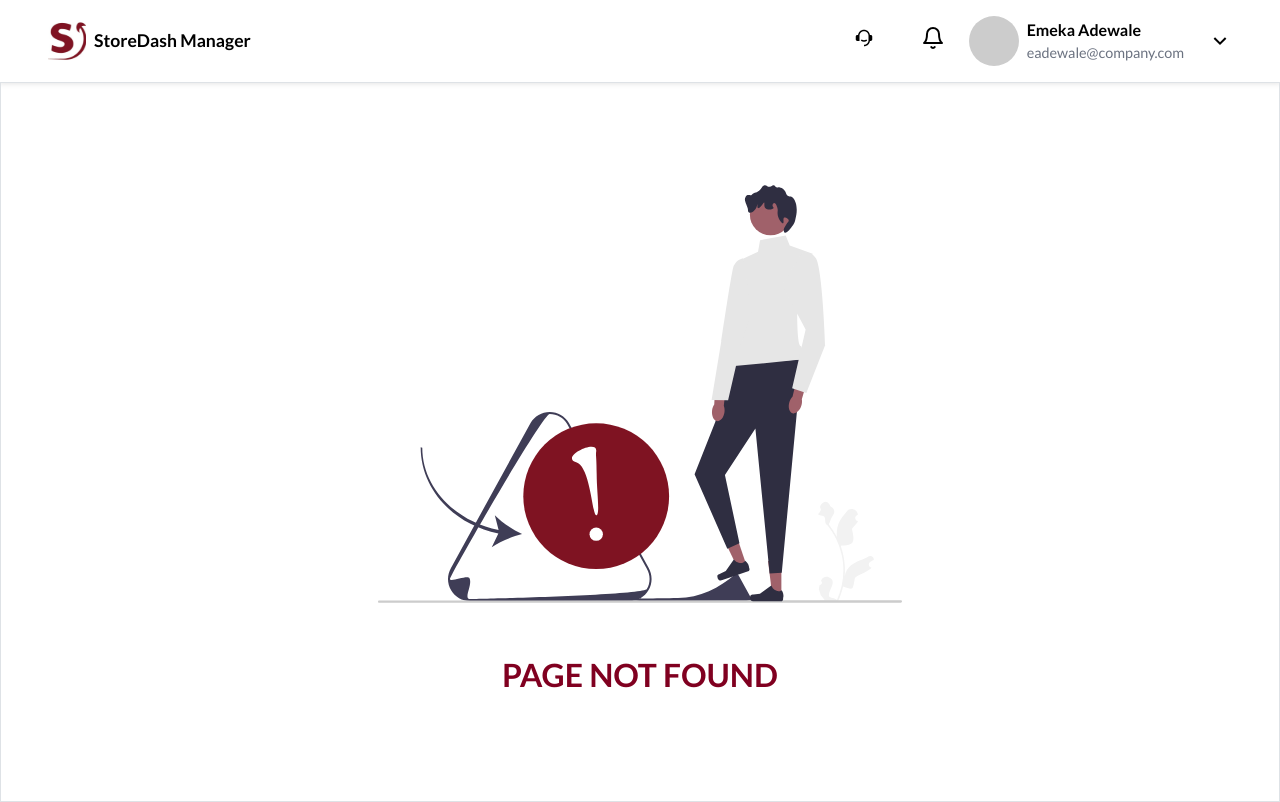
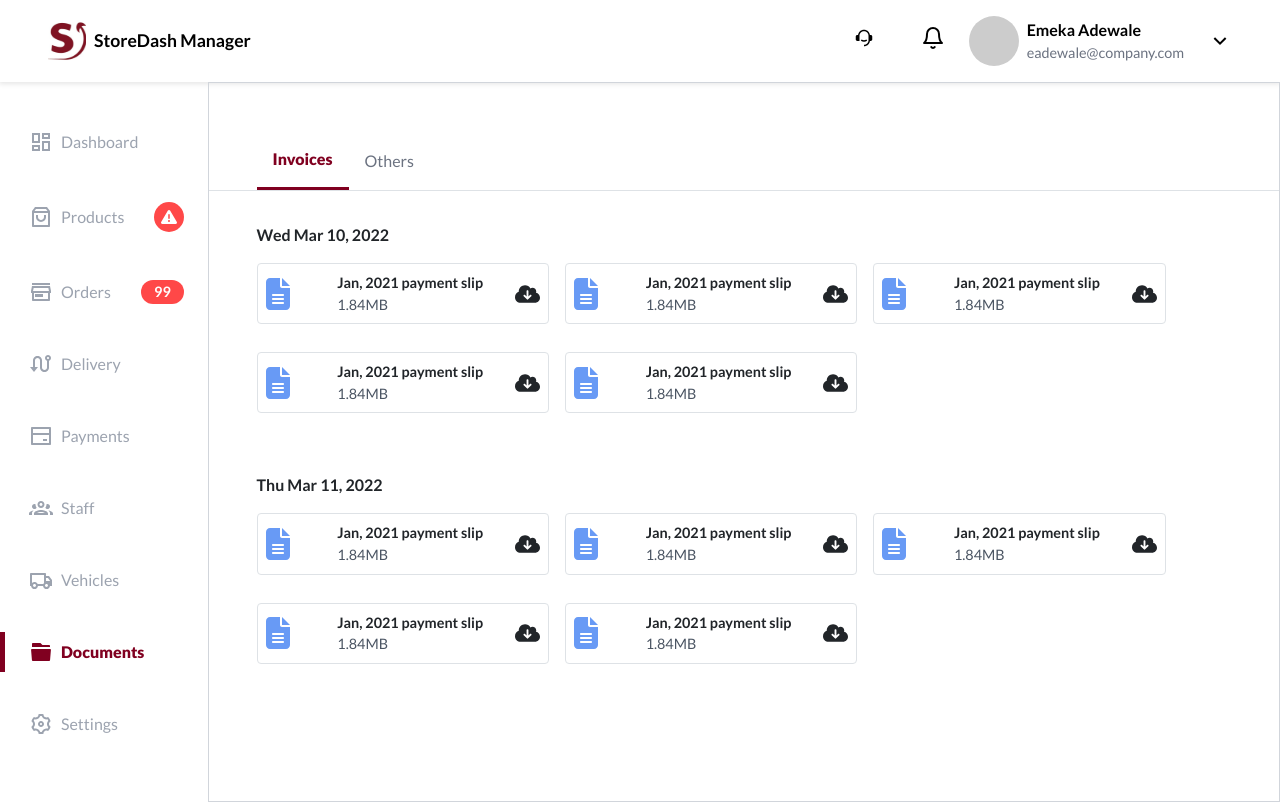
Before and after one commit to kbabawale/nextjs-combo, a Next.js app: page /documents in a window 1280 px wide. Before the commit this address had no page. Built offline with nearby package versions, Linux system fonts and the light colour scheme.

Commit message:
documents

```diff
--- /dev/null
+++ b/app/components/templates/Document/index.module.scss
@@ -0,0 +1,3 @@
+.borderleft {
+  border: 0.5px solid #d1d5db;
+}
--- /dev/null
+++ b/app/components/templates/Document/index.tsx
@@ -0,0 +1,97 @@
+import AuthSideMenu from '../../layouts/AuthSideMenu/AuthSideMenu';
+import styles from './index.module.scss';
+import { useState } from 'react';
+import { faFileAlt, faCloudDownload } from '@fortawesome/free-solid-svg-icons'
+import { FontAwesomeIcon } from '@fortawesome/react-fontawesome';
+
+type VehicleDocumentProps = {
+    title: string;
+    filesize: number;
+    expired?: boolean;
+}
+
+const VehicleDocumentComponent = ({ title, filesize, expired = false }: VehicleDocumentProps) => {
+    return (
+        <div className={`d-flex flex-column me-3 mb-1 w-30`}>
+            <div className={`border border-secondary rounded p-2 d-flex justify-content-between align-items-center`}>
+                <FontAwesomeIcon color='#276EF1B2' size='2x' icon={faFileAlt} />
+                <div className={`ms-3 d-flex flex-column`}>
+                    <span className={`fw-600 text-09`}>{title}</span>
+                    <span className={`fw-500 text-09 color-gray-600`}>{filesize}MB</span>
+                </div>
+                <FontAwesomeIcon className={`hover link`} size='lg' icon={faCloudDownload} />
+            </div>
+            <span className={`${expired ? 'error fw-800 text-09' : 'color-white'}`}>{expired ? 'Expired' : 'Not'}</span>
+
+        </div>
+    )
+}
+
+const DocumentTemplate = () => {
+    const [selectedTab, setSelectedTab] = useState<string>('invoices');
+
+
+    return (
+        <div className={`d-flex flex-column`}>
+            <div className={`d-flex align-items-start`}>
+                <AuthSideMenu />
+                <div className={`flex-fill ${styles.borderleft} py-5 mh-90`}>
+                    <main className={`d-flex flex-column`}>
+                        <div className={`d-flex align-items-center border-bottom px-5`}>
+                            <span onClick={() => setSelectedTab('invoices')} className={`link p-3 ${selectedTab === 'invoices' ? 'color-primary fw-800 border-bottom border-3 border-primary' : 'color-gray-500'} `}>Invoices</span>
+                            <span onClick={() => setSelectedTab('others')} className={`link p-3 ${selectedTab === 'others' ? 'color-primary fw-800 border-bottom border-3 border-primary' : 'color-gray-500'}`}>Others</span>
+                        </div>
+                        {/* "invoices" tab */}
+                        <section className={`w-100 my-3 ${selectedTab === 'invoices' ? 'd-block' : 'd-none'}`}>
+                            <div className={`px-5 d-flex flex-column`}>
+                                <span className={`fw-600 mt-3`}>Wed Mar 10, 2022</span>
+
+                                <div className={`mt-3 d-flex flex-wrap align-items-center`}>
+                                    <VehicleDocumentComponent title="Jan, 2021 payment slip" filesize={1.84} />
+                                    <VehicleDocumentComponent title="Jan, 2021 payment slip" filesize={1.84} />
+                                    <VehicleDocumentComponent title="Jan, 2021 payment slip" filesize={1.84} />
+                                    <VehicleDocumentComponent title="Jan, 2021 payment slip" filesize={1.84} />
+                                    <VehicleDocumentComponent title="Jan, 2021 payment slip" filesize={1.84} />
+                                </div>
+
+                            </div>
+                            <div className={`mt-3 px-5 d-flex flex-column`}>
+                                <span className={`fw-600 mt-3`}>Thu Mar 11, 2022</span>
+
+                                <div className={`mt-3 d-flex flex-wrap align-items-center`}>
+                                    <VehicleDocumentComponent title="Jan, 2021 payment slip" filesize={1.84} />
+                                    <VehicleDocumentComponent title="Jan, 2021 payment slip" filesize={1.84} />
+                                    <VehicleDocumentComponent title="Jan, 2021 payment slip" filesize={1.84} />
+                                    <VehicleDocumentComponent title="Jan, 2021 payment slip" filesize={1.84} />
+                                    <VehicleDocumentComponent title="Jan, 2021 payment slip" filesize={1.84} />
+                                </div>
+
+                            </div>
+
+
+                        </section>
+
+                        {/* "others" tab */}
+                        <section className={`w-100 my-3 ${selectedTab === 'others' ? 'd-block' : 'd-none'}`}>
+                            <div className={`px-5 d-flex flex-column`}>
+                                <span className={`fw-600 mt-3`}>Wed Mar 10, 2022</span>
+
+                                <div className={`mt-3 d-flex flex-wrap align-items-center`}>
+                                    <VehicleDocumentComponent title="Jan, 2021 payment slip" filesize={1.84} />
+                                    <VehicleDocumentComponent title="Jan, 2021 payment slip" filesize={1.84} />
+                                    <VehicleDocumentComponent title="Jan, 2021 payment slip" filesize={1.84} />
+                                    <VehicleDocumentComponent title="Jan, 2021 payment slip" filesize={1.84} />
+                                    <VehicleDocumentComponent title="Jan, 2021 payment slip" filesize={1.84} />
+                                </div>
+
+                            </div>
+                        </section>
+                    </main>
+                </div>
+            </div>
+        </div>
+
+    )
+}
+
+export default DocumentTemplate;
--- /dev/null
+++ b/pages/documents.tsx
@@ -0,0 +1,13 @@
+import type { NextPage } from 'next';
+import DocumentTemplate from '../app/components/templates/Document';
+
+
+const DocumentPage: NextPage = () => {
+    return (
+
+        <DocumentTemplate />
+
+    )
+}
+
+export default DocumentPage
```
